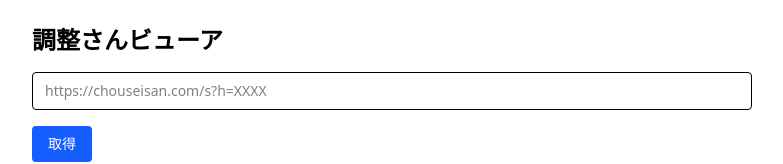
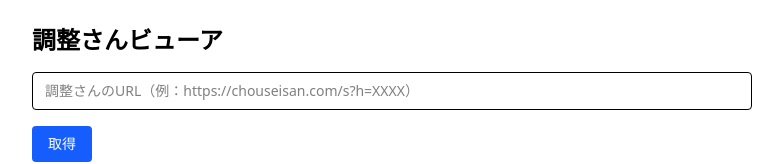
Before and after one commit to sharapeco/chouseisan-viewer, a React (Vite) app in the folder frontend/: page / in a window 1280 px wide. Shown: the top 164 px of the page, without its empty margins (248-1031 px from the left). Built offline with nearby package versions, Linux system fonts and the light colour scheme; no server answers.

Commit message:
feat: URL入力をローカルストレージに保存する機能を追加

```diff
--- a/frontend/src/App.tsx
+++ b/frontend/src/App.tsx
@@ -7,6 +7,7 @@
 }
 
 const STORAGE_PREFIX = "chouseisan:";
+const LAST_URL_KEY = "chouseisan:lastUrl";
 const PROXY_BASE = import.meta.env.VITE_PROXY_URL ?? "";
 
 function extractH(raw: string): string | null {
@@ -33,9 +34,17 @@
 }
 
 export default function App() {
-  const [urlInput, setUrlInput] = useState("");
-  const [entry, setEntry] = useState<CacheEntry | null>(null);
-  const [fromCache, setFromCache] = useState(false);
+  const [urlInput, setUrlInput] = useState(
+    () => localStorage.getItem(LAST_URL_KEY) ?? ""
+  );
+  const [entry, setEntry] = useState<CacheEntry | null>(() => {
+    const h = extractH(localStorage.getItem(LAST_URL_KEY) ?? "");
+    return h ? loadCache(h) : null;
+  });
+  const [fromCache, setFromCache] = useState(() => {
+    const h = extractH(localStorage.getItem(LAST_URL_KEY) ?? "");
+    return h ? loadCache(h) !== null : false;
+  });
   const [loading, setLoading] = useState(false);
   const [error, setError] = useState<string | null>(null);
 
@@ -81,9 +90,12 @@
       <input
         className="w-full border rounded px-3 py-2 text-sm focus:outline-none focus:ring-2 focus:ring-blue-500"
         type="text"
-        placeholder="https://chouseisan.com/s?h=XXXX"
+        placeholder="調整さんのURL（例：https://chouseisan.com/s?h=XXXX）"
         value={urlInput}
-        onChange={(e) => setUrlInput(e.target.value)}
+        onChange={(e) => {
+          setUrlInput(e.target.value);
+          localStorage.setItem(LAST_URL_KEY, e.target.value);
+        }}
         onKeyDown={(e) => e.key === "Enter" && handleFetch()}
       />
 
```
